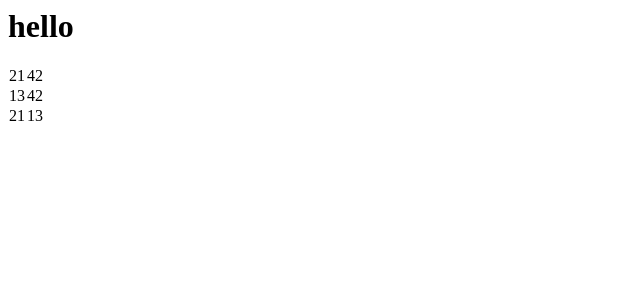
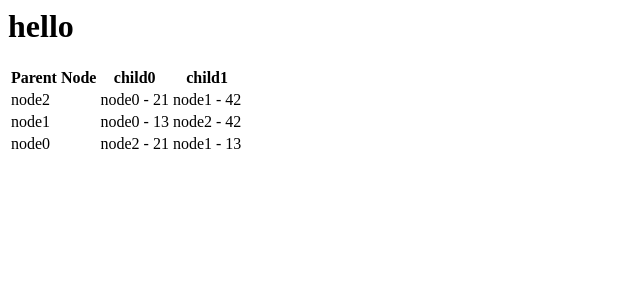
Before and after one commit to cjamesb/CRUD-APP, a React app: page / in a window 1280 px wide. Shown: the top 300 px of the page, without its empty margins (0-640 px from the left). Built offline with nearby package versions, Linux system fonts and the light colour scheme.

Commit message:
normalized the data

```diff
--- a/client/App.js
+++ b/client/App.js
@@ -17,9 +17,9 @@ const App = () => {
       <div>
         <h1>hello</h1>
         {/* <TableRow></TableRow> */}
-        {/* <ReactTable></ReactTable> */}
+        <ReactTable></ReactTable>
         {/* <Newfunc /> */}
-        <Build></Build>
+        {/* <Build></Build> */}
         {/* <Buildtwo /> */}
         {/* {<Trial></Trial>} */}
         {/* <JsonDisplay /> */}
--- a/react-table/reactTable.js
+++ b/react-table/reactTable.js
@@ -2,11 +2,9 @@
 
 import React from "react";
 import { useTable, useSortBy } from "react-table";
+import { normalizeData, normalizeHeader } from "../scratch.js";
 
-export const ReactTable = () => {
-  const data = React.useMemo(
-    () => [
-      {
+let obj = {
   node2: {
     node0: 21,
     node1: 42,
@@ -19,78 +17,40 @@ export const ReactTable = () => {
     node2: 21,
     node1: 13,
   },
-      },
-      //   {
-      //     name: "Kim Parrish",
-      //     address: "4420 Valley Street, Garnerville, NY 10923",
-      //     date: "07/11/2020",
-      //     order: "87349585892118",
-      //   },
-      //   {
-      //     name: "Michele Castillo",
-      //     address: "637 Kyle Street, Fullerton, NE 68638",
-      //     date: "07/11/2020",
-      //     order: "58418278790810",
-      //   },
-      //   {
-      //     name: "Eric Ferris",
-      //     address: "906 Hart Country Lane, Toccoa, GA 30577",
-      //     date: "07/10/2020",
-      //     order: "81534454080477",
-      //   },
-      //   {
-      //     name: "Gloria Noble",
-      //     address: "2403 Edgewood Avenue, Fresno, CA 93721",
-      //     date: "07/09/2020",
-      //     order: "20452221703743",
-      //   },
-      //   {
-      //     name: "Darren Daniels",
-      //     address: "882 Hide A Way Road, Anaktuvuk Pass, AK 99721",
-      //     date: "07/07/2020",
-      //     order: "22906126785176",
-      //   },
-      //   {
-      //     name: "Ted McDonald",
-      //     address: "796 Bryan Avenue, Minneapolis, MN 55406",
-      //     date: "07/07/2020",
-      //     order: "87574505851064",
-      //   },
-    ],
-    []
-  );
+};
 
-  const columns = React.useMemo(
-    () => [
-      {
-        Header: "User Info",
-        columns: [
-          {
-            Header: "Name",
-            accessor: "name",
-          },
-          {
-            Header: "Address",
-            accessor: "address",
-          },
-        ],
-      },
-      {
-        Header: "Order Info",
-        columns: [
-          {
-            Header: "Date",
-            accessor: "date",
-          },
-          {
-            Header: "Order #",
-            accessor: "order",
-          },
-        ],
-      },
-    ],
-    []
-  );
+const [normalizedData, maxChildren] = normalizeData(obj);
+console.log("normalizeData", normalizeData);
+
+const normalizedHeaders = normalizeHeader(maxChildren);
+console.log(normalizedHeaders);
+
+export const ReactTable = () => {
+  const data = React.useMemo(() => normalizedData, []);
+
+  //   const columns = React.useMemo(() => {
+  //     columns: [
+  //       {
+  //         Header: "Name",
+  //         accessor: "name",
+  //       },
+  //       {
+  //         Header: "Address",
+  //         accessor: "address",
+  //       },
+
+  //       {
+  //         Header: "Date",
+  //         accessor: "date",
+  //       },
+  //       {
+  //         Header: "Order #",
+  //         accessor: "order",
+  //       },
+  //     ];
+  //   }, []);
+
+  const columns = React.useMemo(() => normalizedHeaders, []);
 
   const { getTableProps, getTableBodyProps, headerGroups, rows, prepareRow } =
     useTable({ columns, data }, useSortBy);
@@ -109,34 +69,34 @@ export const ReactTable = () => {
   //     </table>
   //   );
 
-  //   return (
-  //     <table {...getTableProps()}>
-  //       <thead>
-  //         {headerGroups.map((headerGroup) => (
-  //           <tr {...headerGroup.getHeaderGroupProps()}>
-  //             {headerGroup.headers.map((column) => (
-  //               <th {...column.getHeaderProps(column.getSortByToggleProps())}>
-  //                 {column.render("Header")}
-  //                 <span>
-  //                   {column.isSorted ? (column.isSortedDesc ? "asc" : "des") : ""}
-  //                 </span>
-  //               </th>
-  //             ))}
-  //           </tr>
-  //         ))}
-  //       </thead>
-  //       <tbody {...getTableBodyProps()}>
-  //         {rows.map((row) => {
-  //           prepareRow(row);
-  //           return (
-  //             <tr {...row.getRowProps()}>
-  //               {row.cells.map((cell) => {
-  //                 return <td {...cell.getCellProps()}>{cell.render("Cell")}</td>;
-  //               })}
-  //             </tr>
-  //           );
-  //         })}
-  //       </tbody>
-  //     </table>
-  //   );
+  return (
+    <table {...getTableProps()}>
+      <thead>
+        {headerGroups.map((headerGroup) => (
+          <tr {...headerGroup.getHeaderGroupProps()}>
+            {headerGroup.headers.map((column) => (
+              <th {...column.getHeaderProps(column.getSortByToggleProps())}>
+                {column.render("Header")}
+                <span>
+                  {column.isSorted ? (column.isSortedDesc ? "asc" : "des") : ""}
+                </span>
+              </th>
+            ))}
+          </tr>
+        ))}
+      </thead>
+      <tbody {...getTableBodyProps()}>
+        {rows.map((row) => {
+          prepareRow(row);
+          return (
+            <tr {...row.getRowProps()}>
+              {row.cells.map((cell) => {
+                return <td {...cell.getCellProps()}>{cell.render("Cell")}</td>;
+              })}
+            </tr>
+          );
+        })}
+      </tbody>
+    </table>
+  );
 };
--- a/scratch.js
+++ b/scratch.js
@@ -92,7 +92,7 @@ console.log(entriess);
 //   );
 // }
 
-function normalizeData(obj) {
+export function normalizeData(obj) {
   let maxChildren = 0;
   let newObj = {};
   let objArr = [];
@@ -136,7 +136,7 @@ console.log(max);
 //   child1: "node1 - 42",
 // },
 
-function normalizeHeader(maxChildren) {
+export function normalizeHeader(maxChildren) {
   // let arr = [{Header:}]
   let startObj = {};
   let arr = [];
```
Also changed, not shown: 1 other file (tests, documents, lock files or other folders). Lines whose indentation alone changed are shown as unchanged.
